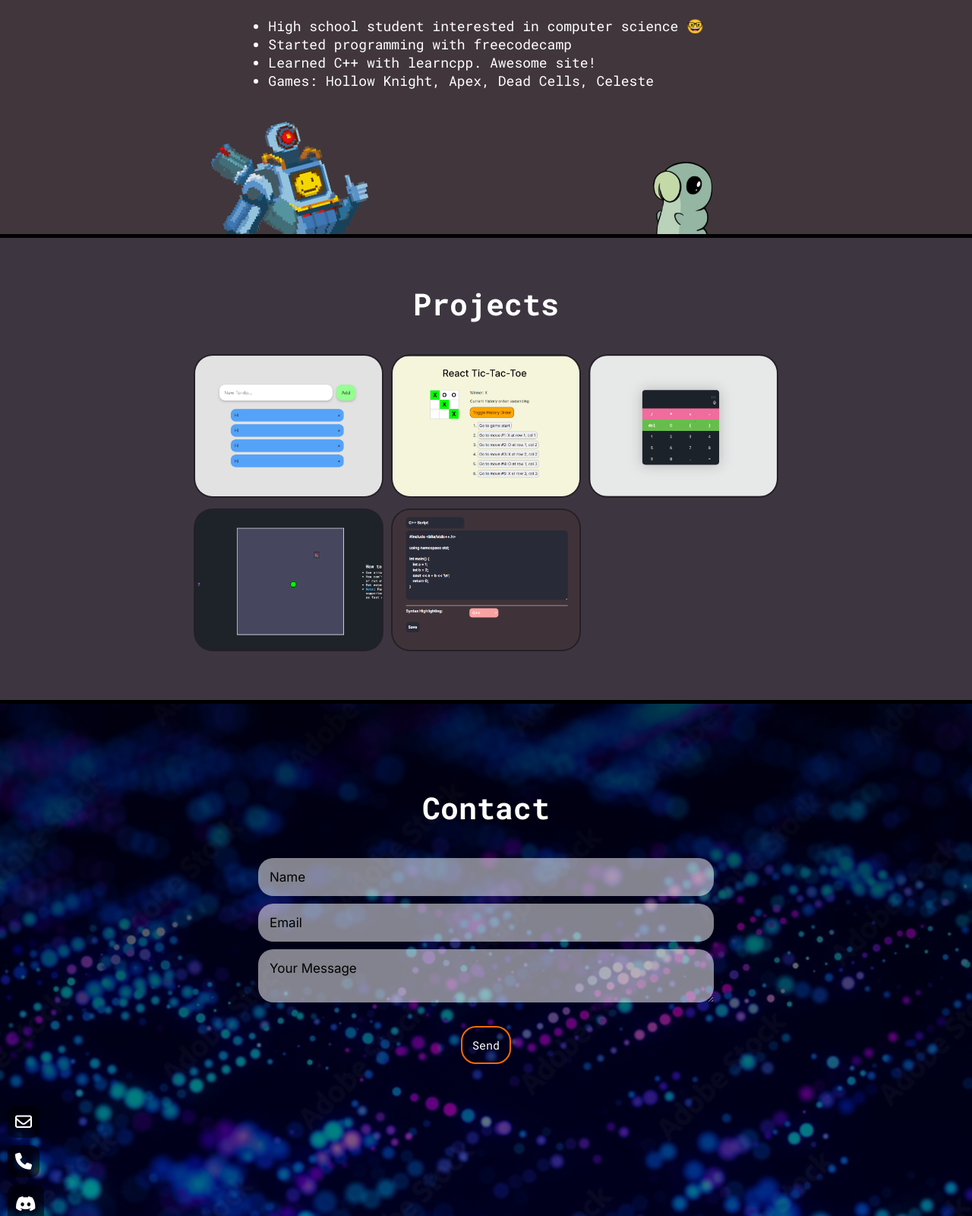
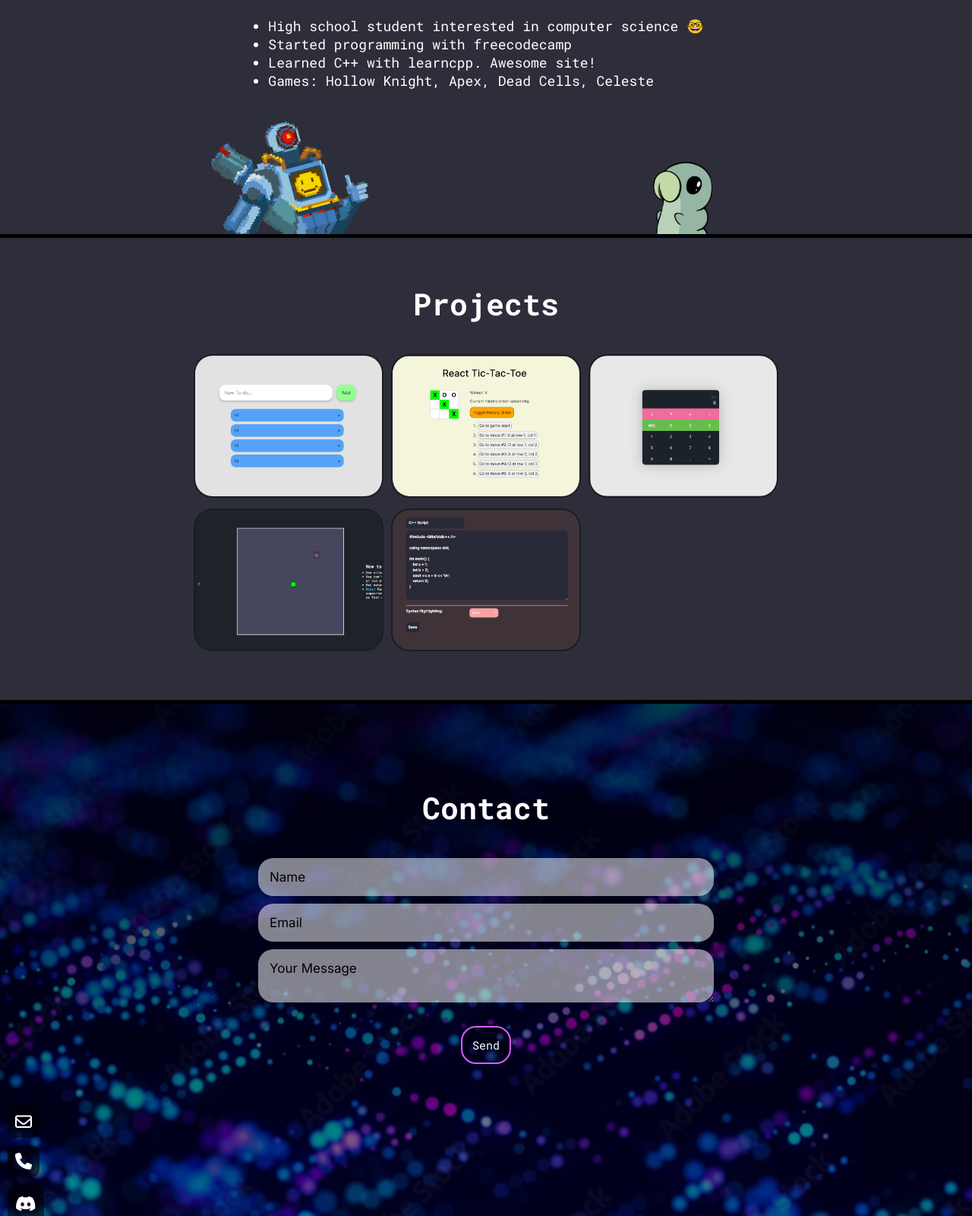
Before and after one commit to anacondazz2/Personal-Website, a plain HTML site: page index.html in a window 1280 px wide. Shown: the part 936-2536 px from the top of the page at 76% size. Drawn offline with Linux system fonts and the light colour scheme.

Commit message:
dark bg for about and projects

```diff
--- a/index.css
+++ b/index.css
@@ -60,7 +60,7 @@ body::-webkit-scrollbar-thumb:active {
    color: black;
 }
 ::selection {
-   color: var(--orange);
+   color: var(--purple);
    background-color: black;
 }
 
@@ -123,7 +123,7 @@ body::-webkit-scrollbar-thumb:active {
    color: white;
 }
 .navbar .menu li a:hover {
-   color: var(--orange);
+   color: var(--purple);
 }
 .hamburger.fas {
    font-size: 20px;
@@ -165,7 +165,7 @@ body::-webkit-scrollbar-thumb:active {
 .about {
    padding-top: 60px;
    padding-bottom: 60px;
-   background-color: var(--dark-magenta);
+   background-color: var(--dark);
    border-top: 5px solid black;
    position: relative;
 }
@@ -210,7 +210,7 @@ body::-webkit-scrollbar-thumb:active {
 .portfolio {
    padding-top: 60px;
    padding-bottom: 60px;
-   background-color: rgb(61, 54, 65);
+   background-color: var(--dark);
    border-top: 5px solid black;
    border-bottom: 5px solid black;
    position: relative;
@@ -327,14 +327,14 @@ body::-webkit-scrollbar-thumb:active {
    padding: 13px;
    border-style: none;
    border-radius: 20px;
-   border: 2px solid var(--orange);
+   border: 2px solid var(--purple);
    background-color: rgba(0, 0, 0, 0.146);
    color: white;
    transition: all 0.5s ease;
 }
 .contact-1 button:hover {
    color: black;
-   background-color: var(--orange);
+   background-color: var(--purple);
    cursor: pointer;
 }
 .contact-2 {
```
